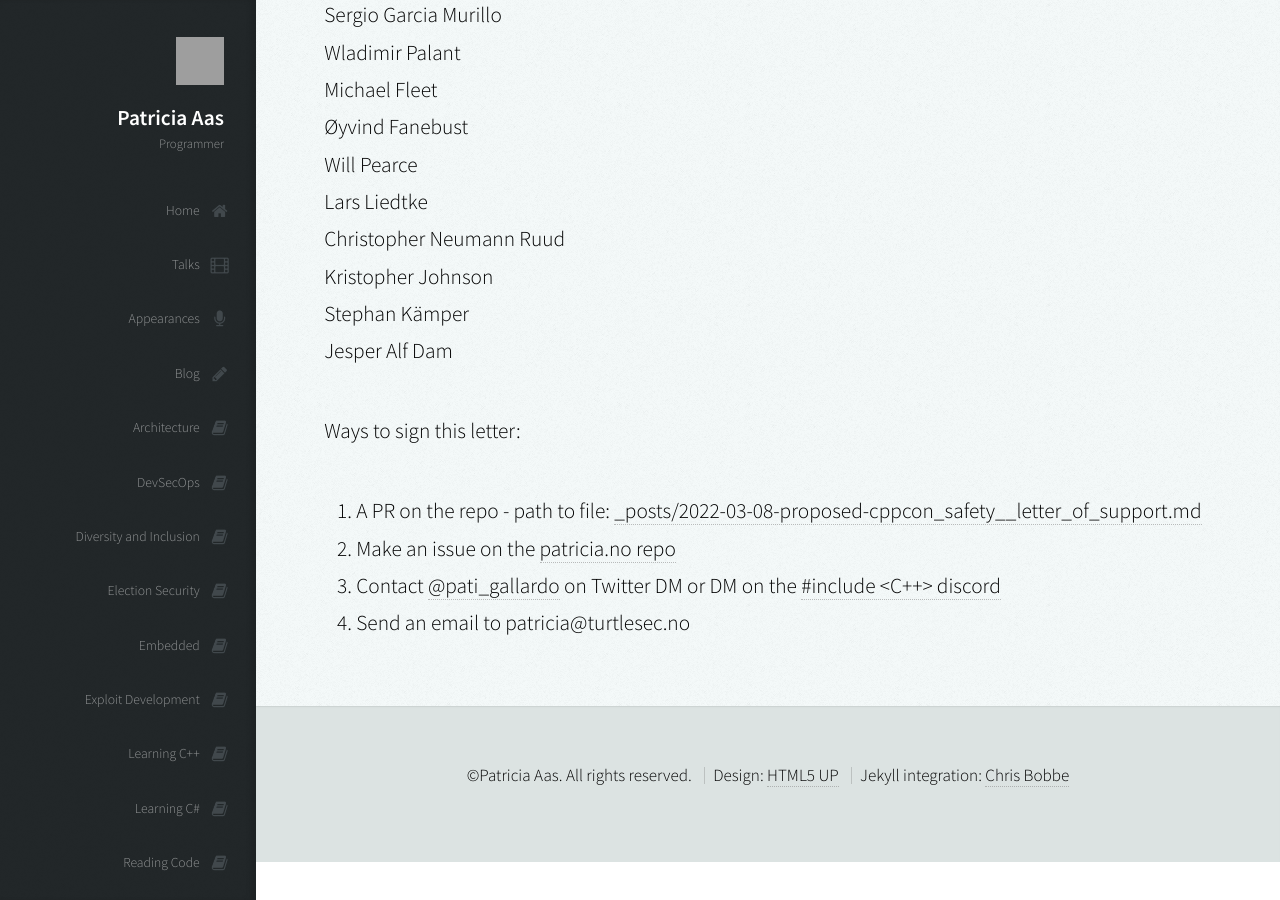
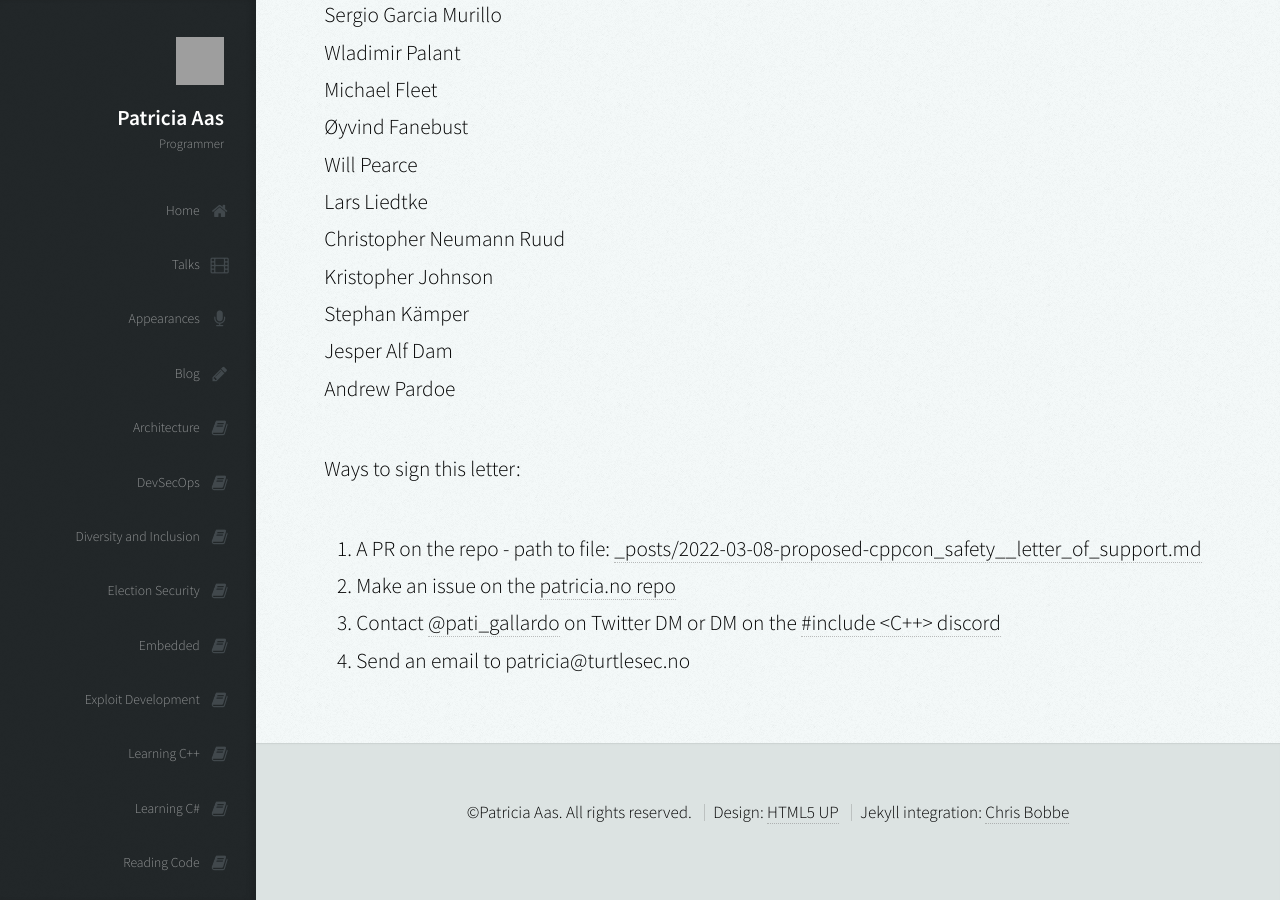
Before and after one commit to patricia-gallardo/patricia-gallardo.github.io, a Jekyll site: the page built from _posts/2022-03-08-proposed-cppcon_safety__letter_of_support.md, in a window 1280 px wide and 900 px high, scrolled down 9181 px. Built offline with Jekyll 4.4.1, drawn with Linux system fonts in a browser that asks for light colours; nearby versions of some CDN libraries; grey boxes are pictures that could not be loaded.

Commit message:
Update 2022-03-08-proposed-cppcon_safety__letter_of_support.md
Add Andrew Pardoe

```diff
--- a/_posts/2022-03-08-proposed-cppcon_safety__letter_of_support.md
+++ b/_posts/2022-03-08-proposed-cppcon_safety__letter_of_support.md
@@ -254,6 +254,7 @@ Christopher Neumann Ruud <br>
 Kristopher Johnson <br>
 Stephan Kämper <br>
 Jesper Alf Dam <br>
+Andrew Pardoe<br>
 
 
 Ways to sign this letter:
```
